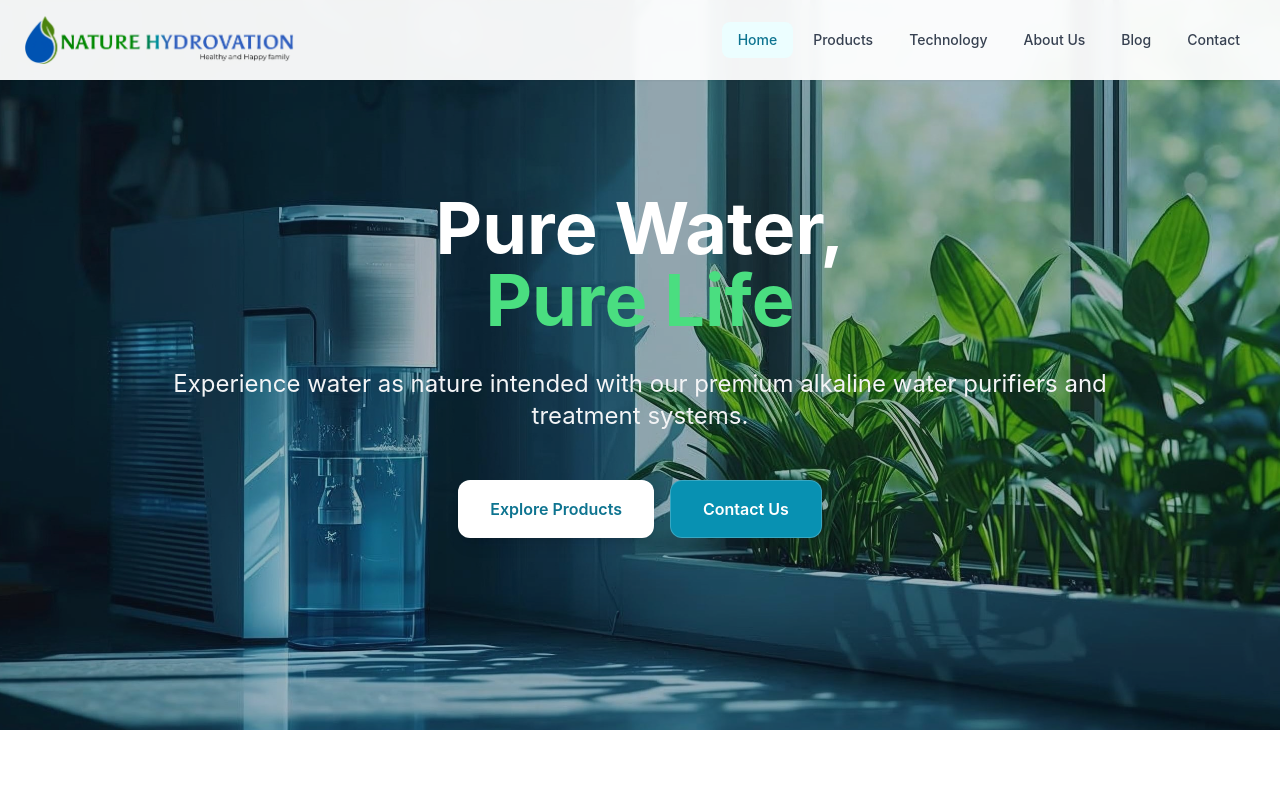
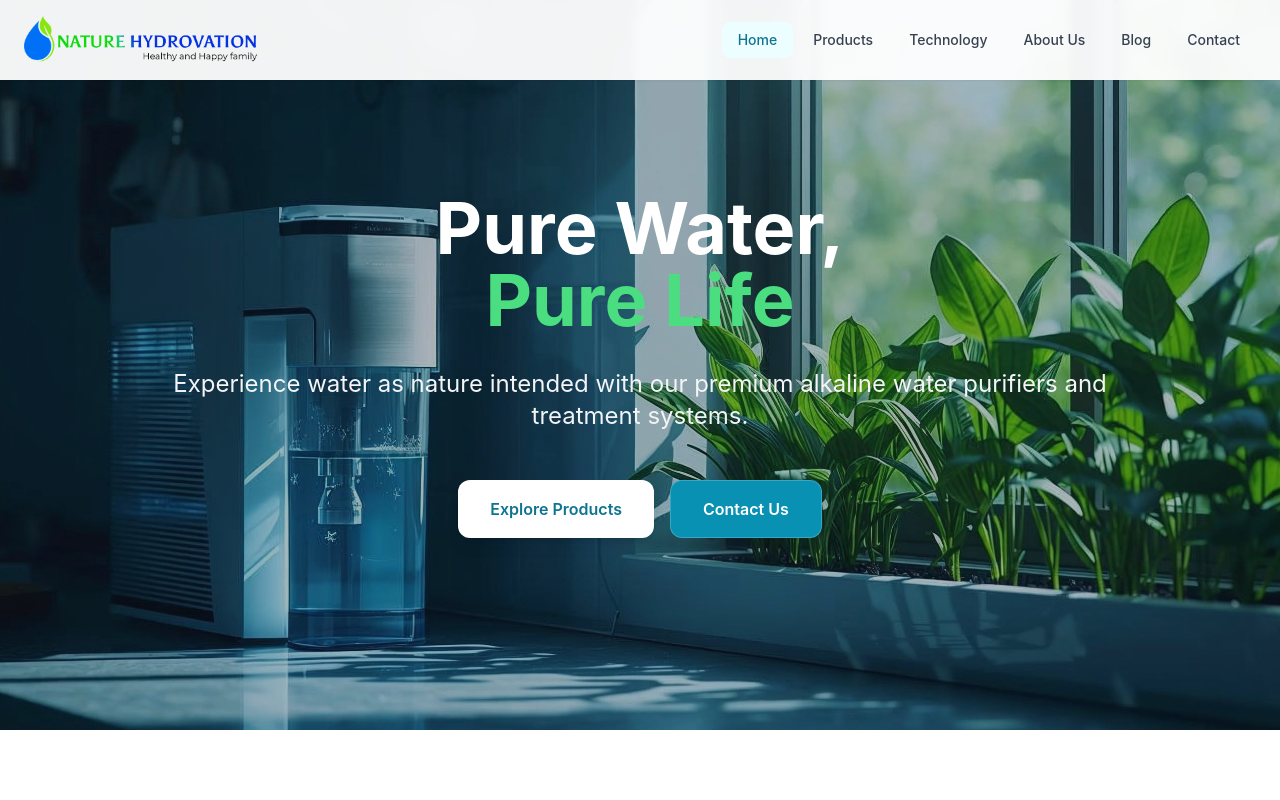
Before and after one commit to bharathpersonalai/Nature-hydrovation-test, a React (Vite) app: page / in a window 1280 px wide. Shown: the top 800 px of the page. Built offline with nearby package versions, Linux system fonts and the light colour scheme.

Commit message:
logo nav

```diff
--- a/src/components/Navbar.tsx
+++ b/src/components/Navbar.tsx
@@ -27,7 +27,7 @@ export default function Navbar() {
             {/* Logo + Brand in one line */}
             <div className="flex items-center space-x-2">
               <img
-                src="/images/123.png" // 👉 your logo path
+                src="/images/logo02.png" // 👉 your logo path
                 alt="Nature Hydrovation Logo"
                 className="h-12 w-auto object-contain"
               />
```
Also changed, not shown: public/images/logo02.png (added).
